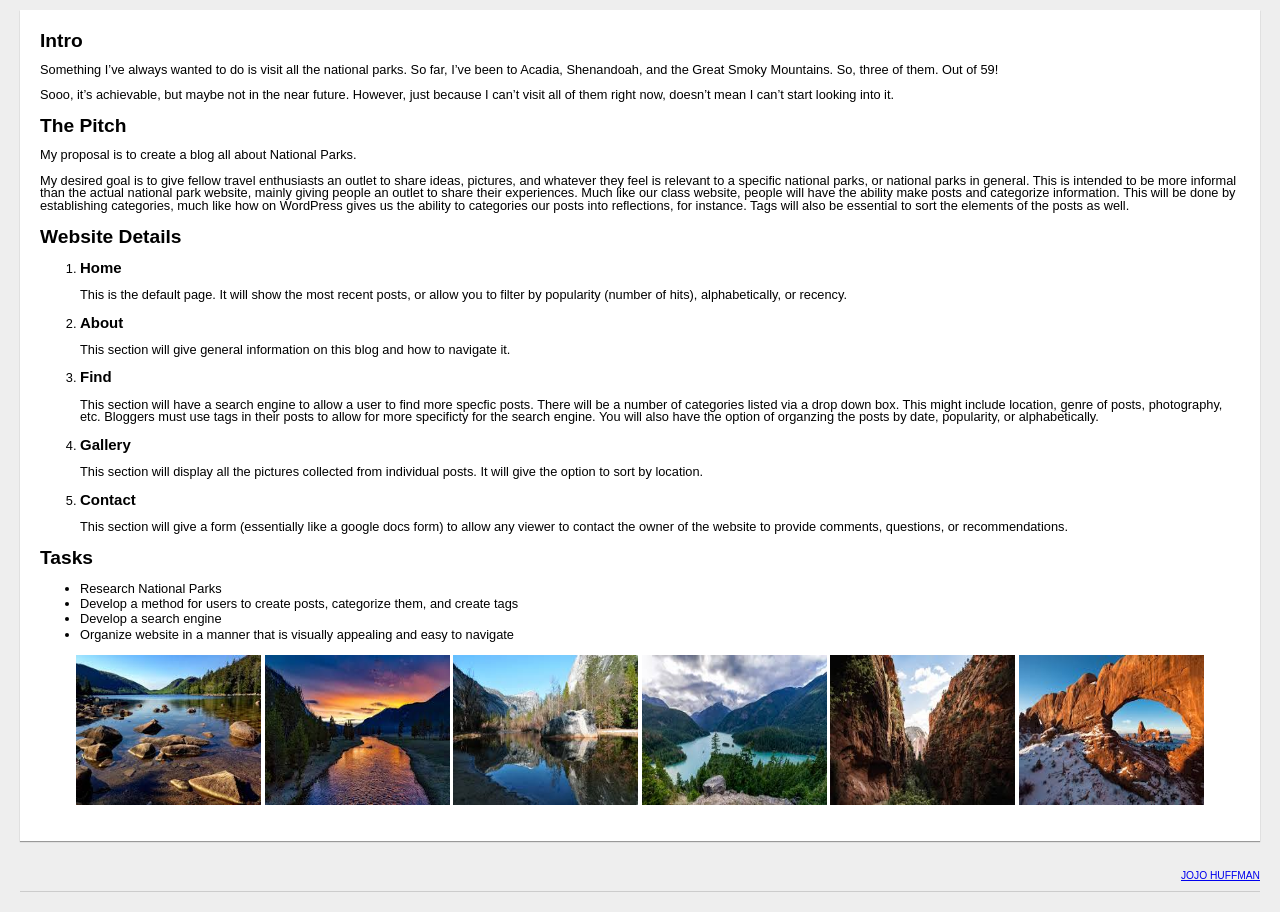
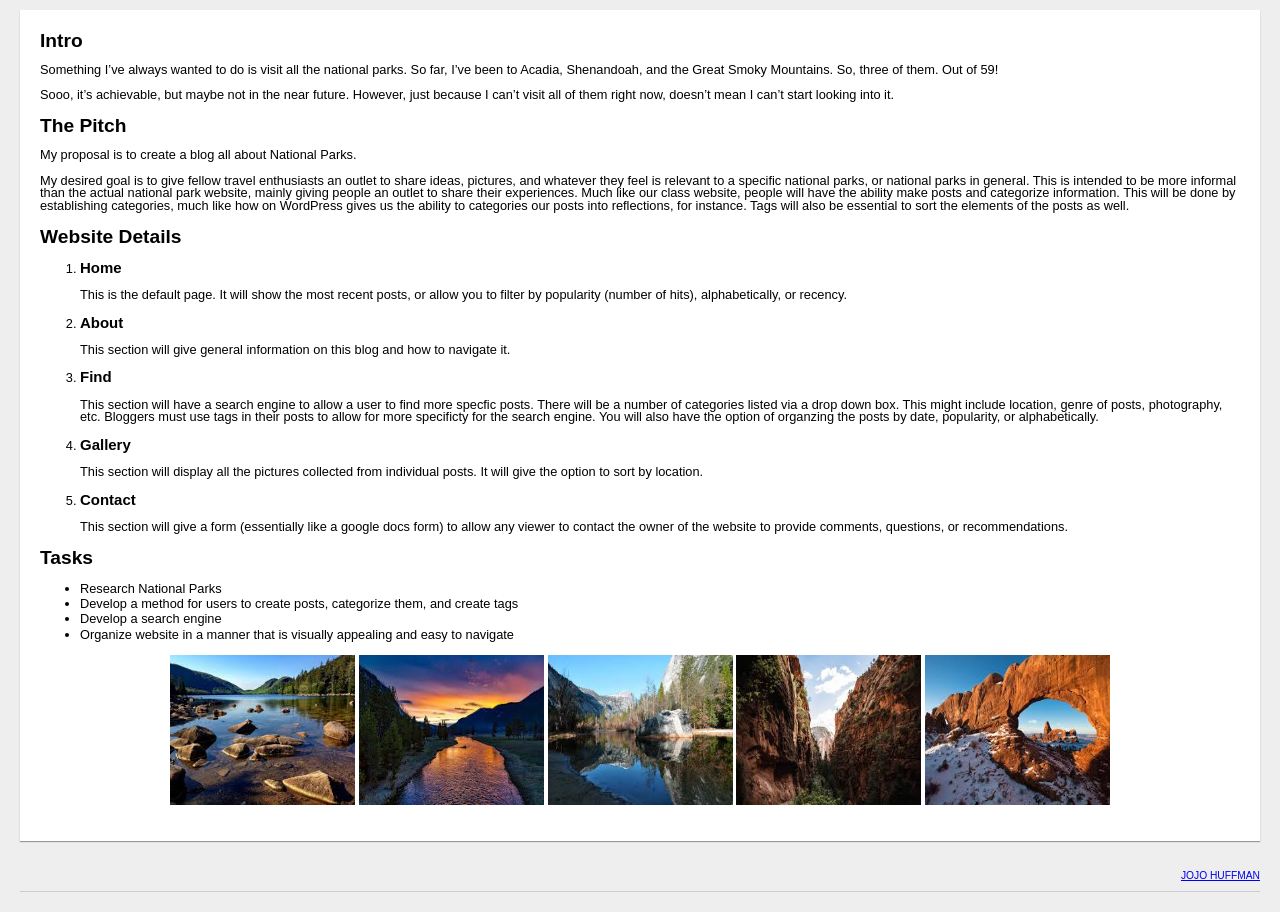
Before and after one commit to jnh41/HTML-CSS-Project, a plain HTML site: page index.html in a window 1280 px wide. Shown: the part 145-1057 px from the top of the page. Drawn offline with Linux system fonts and the light colour scheme.

Commit message:
more image corrections

```diff
--- a/index.html
+++ b/index.html
@@ -82,7 +82,7 @@ Much like our class website, people will have the ability make posts and categor
       <img src= "acadia.jpeg" width="185" height="150/">
       <img src= "yellowstone.jpeg" width="185" height="150/">
       <img src= "yosemite.jpeg" width="185" height="150/">
-      <img src= "glacier.jpeg" width="185" height="150/">
+
       <img src= "zion.jpeg" width="185" height="150/">
       <img src= "arches.jpeg" width="185" height="150/">
     </p>
```
